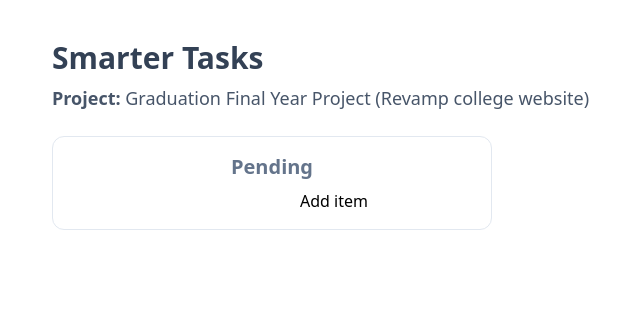
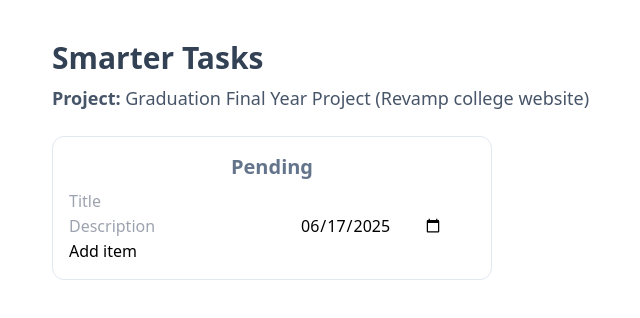
Before and after one commit to GSMPRANEETH/wd301, a React (Vite) app in the folder smarter-tasks/: page / in a window 1280 px wide. Shown: the top 318 px of the page, without its empty margins (140-780 px from the left). Built offline with nearby package versions, Linux system fonts and the light colour scheme.

Commit message:
L3 milestone

```diff
--- a/smarter-tasks/src/Task.tsx
+++ b/smarter-tasks/src/Task.tsx
@@ -3,15 +3,21 @@ import "./TaskCard.css";
 
 interface TaskProp {
 	title: String;
+	description: String;
+	dueDate: Date;
 }
 
 class Task extends React.Component<TaskProp> {
 	render() {
 		return (
 			<div className="TaskItem shadow-md border border-slate-100">
-				<h2 className="text-base font-bold my-1">{this.props.title}</h2>
-				<p className="text-sm text-slate-500">Due Date:</p>
-				<p className="text-sm text-slate-500">Description:</p>
+				<h3 className="text-base font-bold my-1">{this.props.title}</h3>
+				<p className="text-sm text-slate-500">
+					Due Date: {this.props.dueDate.toLocaleDateString()}
+				</p>
+				<p className="text-sm text-slate-500">
+					Description: {this.props.description}
+				</p>
 			</div>
 		);
 	}
--- a/smarter-tasks/src/TaskForm.tsx
+++ b/smarter-tasks/src/TaskForm.tsx
@@ -5,12 +5,16 @@ interface TaskFormProps {
 }
 interface TaskFormState {
 	title: string;
+	description: string;
+	dueDate: Date;
 }
 class TaskForm extends React.Component<TaskFormProps, TaskFormState> {
 	constructor(props: TaskFormProps) {
 		super(props);
 		this.state = {
 			title: "",
+			description: "",
+			dueDate: new Date(),
 		};
 	}
 
@@ -18,23 +22,50 @@ class TaskForm extends React.Component<TaskFormProps, TaskFormState> {
 		event.preventDefault();
 		const newTask = {
 			title: this.state.title,
+			description: this.state.description,
+			dueDate: this.state.dueDate,
 		};
 		this.props.addTask(newTask);
-		this.setState({ title: "" });
+		this.setState({ title: "", description: "", dueDate: new Date() });
 	};
 
 	titleChanged: React.ChangeEventHandler<HTMLInputElement> = (event) => {
 		console.log(`${event.target.value}`);
 		this.setState({ title: event.target.value });
 	};
+
+	descChanged: React.ChangeEventHandler<HTMLInputElement> = (event) => {
+		console.log(`${event.target.value}`);
+		this.setState({ description: event.target.value });
+	};
+
+	dateChanged: React.ChangeEventHandler<HTMLInputElement> = (event) => {
+		console.log(`${new Date(event.target.value).toLocaleDateString()}`);
+		this.setState({ dueDate: new Date(event.target.value) });
+	};
 	render() {
 		return (
 			<form onSubmit={this.addTask}>
 				<input
 					type="text"
+					id="todoTitle"
 					value={this.state.title}
 					onChange={this.titleChanged}
 					required
+					placeholder="Title"
+				/>
+				<input
+					type="text"
+					id="todoDescription"
+					value={this.state.description}
+					onChange={this.descChanged}
+					placeholder="Description"
+				/>
+				<input
+					type="date"
+					id="todoDueDate"
+					value={this.state.dueDate.toISOString().split("T")[0]}
+					onChange={this.dateChanged}
 				/>
 				<button type="submit">Add item</button>
 			</form>
--- a/smarter-tasks/src/TaskList.tsx
+++ b/smarter-tasks/src/TaskList.tsx
@@ -11,7 +11,12 @@ interface State {}
 class TaskList extends React.Component<Props, State> {
 	render() {
 		return this.props.tasks.map((task, idx) => (
-			<Task key={idx} title={task.title} />
+			<Task
+				key={idx}
+				title={task.title}
+				description={task.description}
+				dueDate={task.dueDate}
+			/>
 		));
 	}
 }
--- a/smarter-tasks/src/types.ts
+++ b/smarter-tasks/src/types.ts
@@ -1,3 +1,5 @@
 export interface TaskItem {
 	title: string;
+	description: string;
+	dueDate: Date;
 }
```
